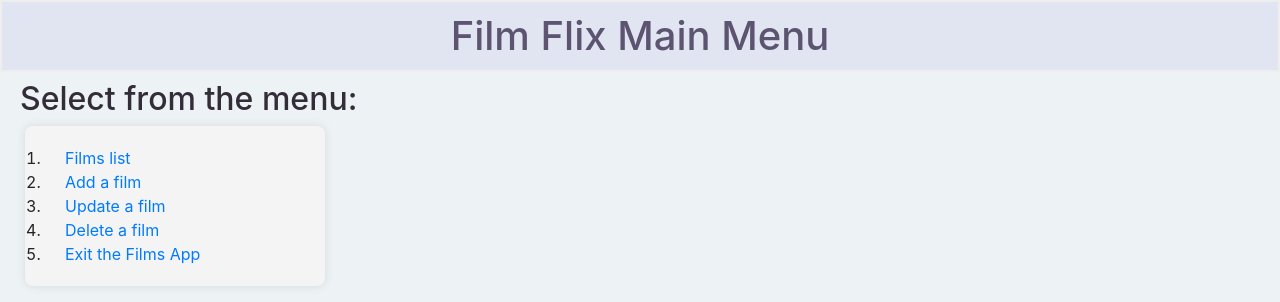
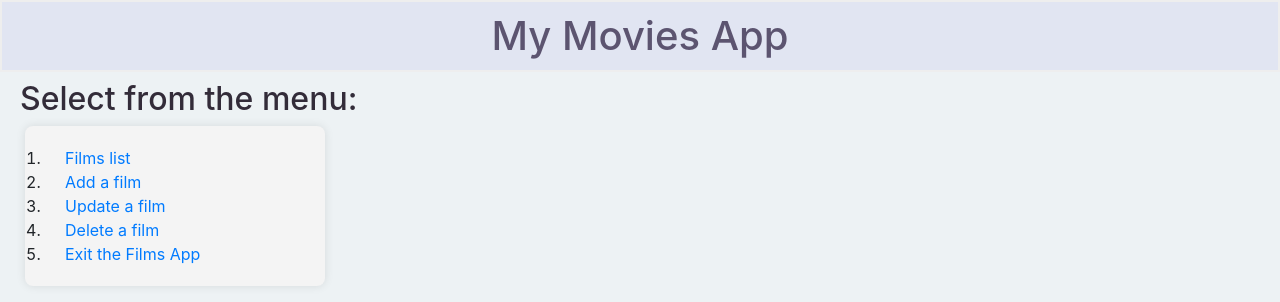
Before and after one commit to Lolisolera/My-Movies-App, a Flask app: page /menu in a window 1280 px wide. Shown: the part 52-354 px from the top of the page. Run offline with Flask 3, Linux system fonts and the light colour scheme; some libraries are stand-ins or nearby versions.

Commit message:
changed name of app

```diff
--- a/templates/menu.html
+++ b/templates/menu.html
@@ -7,7 +7,7 @@
 
 
 {% block content %}
-<h1> Film Flix Main Menu </h1>
+<h1>My Movies App</h1>
 
 <h2>Select from the menu:</h2>
 <ol>
```
